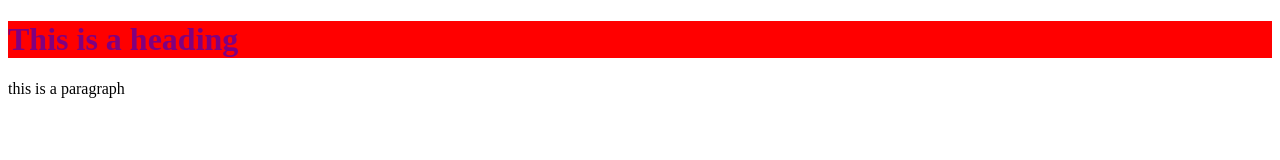
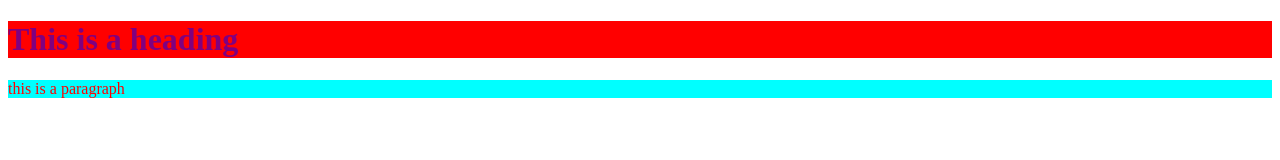
Before and after one commit to hlca-school-student/comp-sci, a plain HTML site: page ben/index.html in a window 1280 px wide. Drawn offline with Linux system fonts and the light colour scheme.

Commit message:
Committed Changes

```diff
--- a/ben/style.css
+++ b/ben/style.css
@@ -2,3 +2,7 @@ h1 {
     color: purple;
     background-color: #ff0000;
 }
+p{
+    color: #ff0000;
+    background-color: aqua;
+}
```
